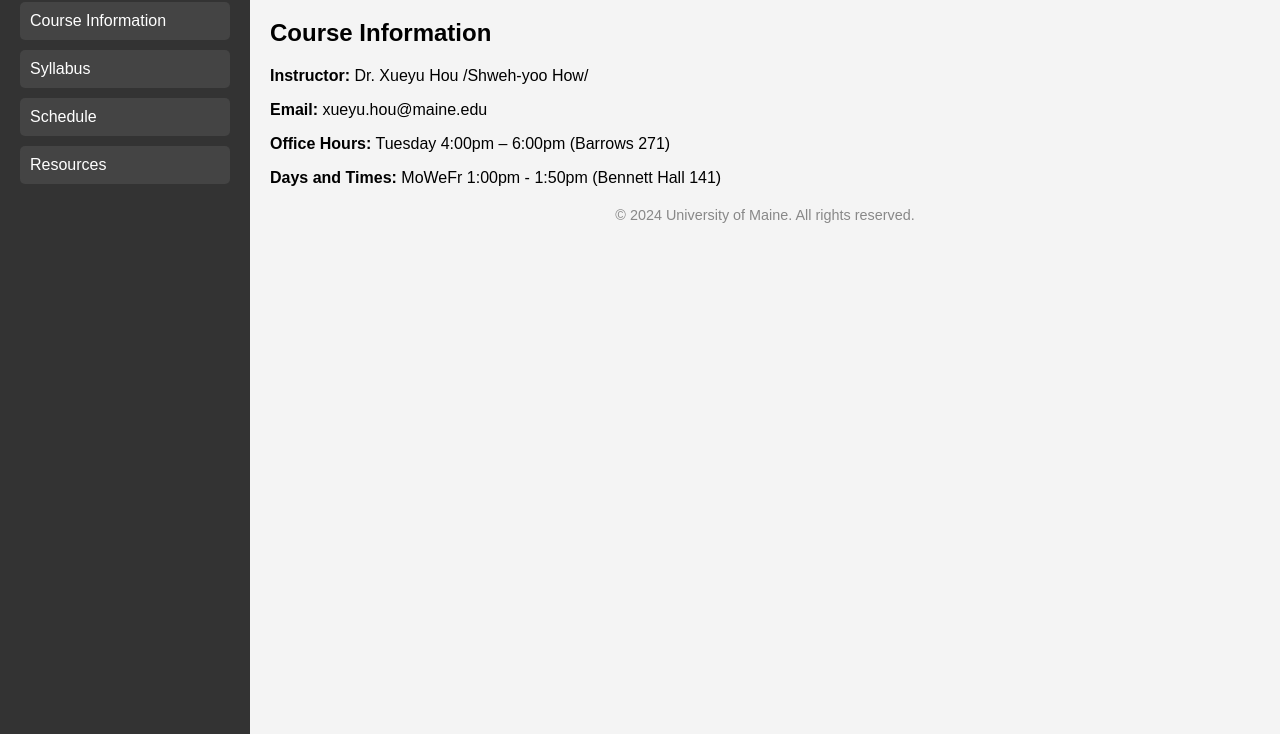
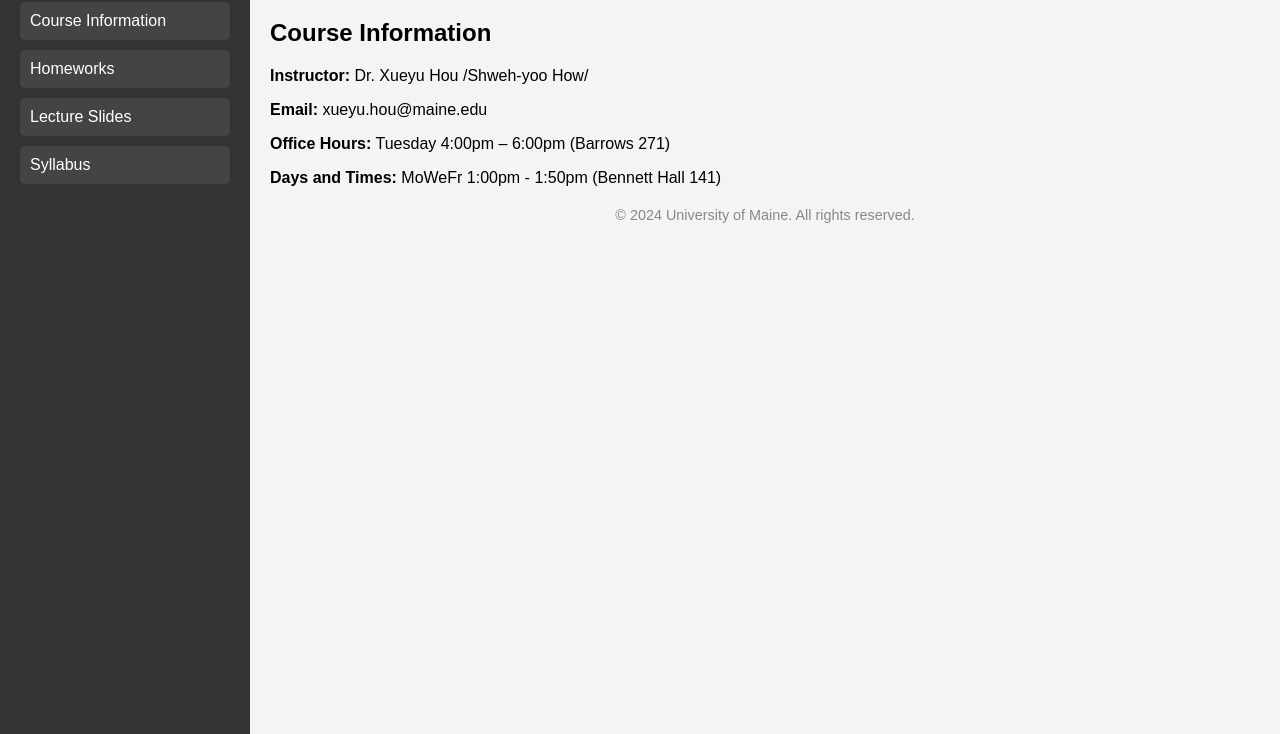
Before and after one commit to cypaislab/ece198, a plain HTML site: page index.html in a window 1280 px wide. Shown: the part 66-800 px from the top of the page. Drawn offline with Linux system fonts and the light colour scheme.

Commit message:
Update index.html

```diff
--- a/index.html
+++ b/index.html
@@ -80,9 +80,9 @@
         <h2>Sections</h2>
         <ul>
             <li><a href="#" onclick="showSection('course-info')">Course Information</a></li>
-            <li><a href="#" onclick="showSection('syllabus')">Syllabus</a></li>
-            <li><a href="#" onclick="showSection('schedule')">Schedule</a></li>
-            <li><a href="#" onclick="showSection('resources')">Resources</a></li>
+            <li><a href="#" onclick="showSection('syllabus')">Homeworks</a></li>
+            <li><a href="#" onclick="showSection('schedule')">Lecture Slides</a></li>
+            <li><a href="#" onclick="showSection('resources')">Syllabus</a></li>
         </ul>
     </div>
 
```
